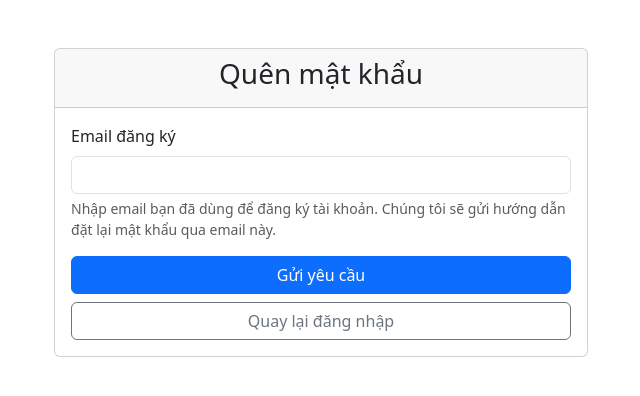
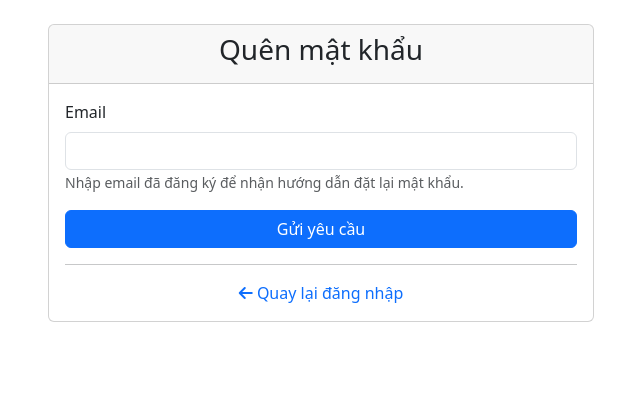
Before and after one commit to minhanh3110-svg/xuanhuong, a Flask app: template templates/forgot_password.html in a window 1280 px wide. Shown: the part 56-452 px from the top of the page, without its empty margins (319-959 px from the left). Run offline with Flask 3, Linux system fonts and the light colour scheme; the template is opened without the code that fills it, so the values that code supplies are empty.

Commit message:
Update forgot_password.html

```diff
--- a/templates/forgot_password.html
+++ b/templates/forgot_password.html
@@ -1,7 +1,6 @@
 {% extends "base.html" %}
 
 {% block content %}
-<div class="container mt-5">
 <div class="row justify-content-center">
     <div class="col-md-6">
         <div class="card">
@@ -9,28 +8,26 @@
                 <h3 class="text-center">Quên mật khẩu</h3>
             </div>
             <div class="card-body">
-                    {% with messages = get_flashed_messages(with_categories=true) %}
-                        {% if messages %}
-                            {% for category, message in messages %}
-                                <div class="alert alert-{{ category }}">{{ message }}</div>
-                            {% endfor %}
-                        {% endif %}
-                    {% endwith %}
-
                 <form method="POST">
                     <div class="mb-3">
-                            <label for="email" class="form-label">Email đăng ký</label>
+                        <label for="email" class="form-label">Email</label>
                         <input type="email" class="form-control" id="email" name="email" required>
-                            <div class="form-text">
-                                Nhập email bạn đã dùng để đăng ký tài khoản. Chúng tôi sẽ gửi hướng dẫn đặt lại mật khẩu qua email này.
-                            </div>
+                        <small class="form-text text-muted">
+                            Nhập email đã đăng ký để nhận hướng dẫn đặt lại mật khẩu.
+                        </small>
                     </div>
 
                     <div class="d-grid gap-2">
                         <button type="submit" class="btn btn-primary">Gửi yêu cầu</button>
-                            <a href="{{ url_for('auth.login') }}" class="btn btn-outline-secondary">Quay lại đăng nhập</a>
                     </div>
                 </form>
+
+                <hr>
+
+                <div class="text-center">
+                    <a href="{{ url_for('auth.login') }}" class="text-decoration-none">
+                        <i class="fas fa-arrow-left"></i> Quay lại đăng nhập
+                    </a>
                 </div>
             </div>
         </div>
```
Lines whose indentation alone changed are shown as unchanged.
